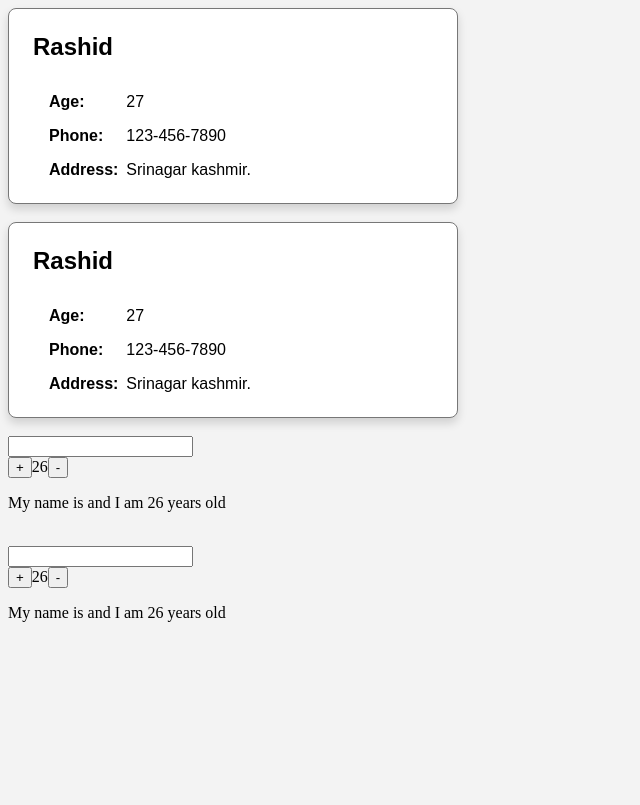
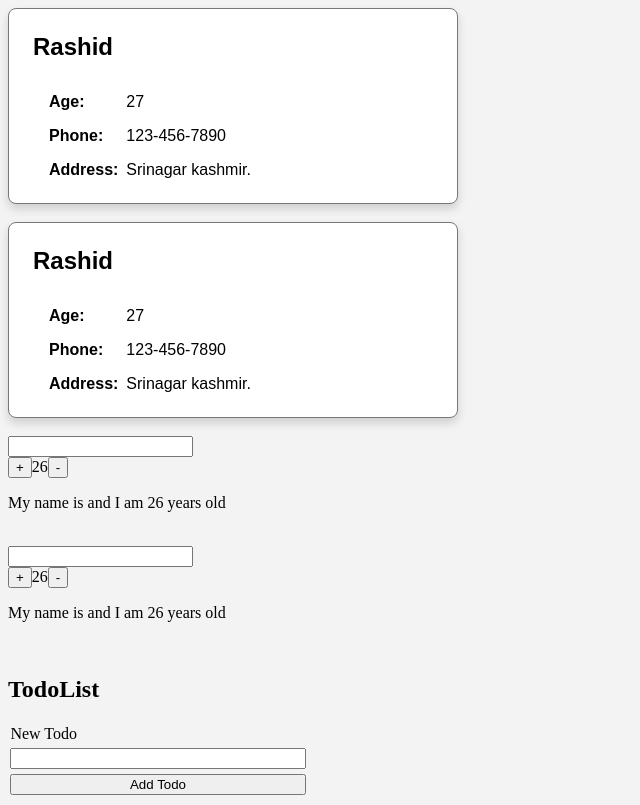
Before and after one commit to rashidyaqoob/upskill-reactjs, a React (Create React App) app: page / in a window 1280 px wide. Shown: the whole page, without its empty margins (0-640 px from the left). Built offline with nearby package versions, Linux system fonts and the light colour scheme.

Commit message:
LDT-562: Todo Exercise

```diff
--- a/src/App.jsx
+++ b/src/App.jsx
@@ -4,6 +4,7 @@ import UserCard from "./components/UserCard";
 import { UserClassCard } from "./components/UserClassCard";
 import NameCounter from "./components/NameCounter";
 import { NameCounterClass } from "./components/NameCounterClass";
+import TodoList from "./components/TodoList";
 
 function App() {
   console.log(user);
@@ -31,6 +32,10 @@ function App() {
       <br />
 
       <NameCounterClass />
+
+      <br />
+
+      <TodoList />
     </div>
   );
 }
--- /dev/null
+++ b/src/components/TodoList.jsx
@@ -0,0 +1,74 @@
+import React, { useState } from "react";
+import "../todo.css";
+
+const TodoList = () => {
+  const [todos, setTodos] = useState([]);
+  const [todo, setTodo] = useState();
+  const [message, setMessage] = useState("");
+
+  const addTodo = () => {
+    const newTodo = {
+      text: todo,
+      id: Date.now(),
+      completed: false,
+    };
+    setTodo("");
+    return setTodos([...todos, newTodo]);
+  };
+
+  const deleteTodo = (id) => {
+    const todoToDelete = todos.find((todo) => todo.id === id);
+    if (!todoToDelete.completed) {
+      setMessage(`Please complete the task.`);
+    } else {
+      setTodos(todos.filter((todo) => todo.id !== id));
+      setMessage("");
+    }
+  };
+
+  const toggleCompletion = (id) => {
+    setTodos(
+      todos.map((todo) =>
+        todo.id === id ? { ...todo, completed: !todo.completed } : todo
+      )
+    );
+  };
+
+  return (
+    <div>
+      <h2>TodoList</h2>
+      <ul id="list">
+        {todos &&
+          todos.map((item) => (
+            <li className="list-item" key={item.id}>
+              <label className="list-item-label">
+                <input
+                  type="checkbox"
+                  data-list-item-checkbox
+                  checked={item.completed}
+                  onChange={() => toggleCompletion(item.id)}
+                />
+                <span data-list-item-text>{item.text}</span>
+              </label>
+              <button data-button-delete onClick={() => deleteTodo(item.id)}>
+                Delete
+              </button>
+            </li>
+          ))}
+      </ul>
+      {message && <p>{message}</p>}
+      <div id="new-todo-form">
+        <label htmlFor="todo-input">New Todo</label>
+        <input
+          type="text"
+          id="todo-input"
+          value={todo}
+          onChange={(e) => setTodo(e.target.value)}
+        />
+        <button onClick={addTodo}>Add Todo</button>
+      </div>
+    </div>
+  );
+};
+
+export default TodoList;
--- /dev/null
+++ b/src/todo.css
@@ -0,0 +1,57 @@
+#new-todo-form {
+  display: flex;
+  flex-direction: column;
+  max-width: 300px;
+}
+
+#new-todo-form > * {
+  margin: 0.15rem;
+}
+
+#list {
+  padding: 0;
+}
+
+.list-item {
+  list-style: none;
+}
+
+.list-item-label:hover,
+[data-list-item-checkbox]:hover {
+  cursor: pointer;
+}
+
+.list-item-label:hover > [data-list-item-text] {
+  color: #333;
+  text-decoration: line-through;
+}
+
+[data-list-item-checkbox]:checked ~ [data-list-item-text] {
+  text-decoration: line-through;
+  color: #aaa;
+}
+
+[data-button-delete] {
+  margin-left: 0.5rem;
+}
+
+button {
+  cursor: pointer;
+}
+
+[data-button-edit] {
+  margin-left: 0.5rem;
+}
+
+.filter-form {
+  display: flex;
+  gap: 1rem;
+  align-items: center;
+  border-bottom: 1px solid black;
+  padding-bottom: 0.5rem;
+}
+
+.filter-form-group {
+  display: flex;
+  gap: 0.25rem;
+}
```
